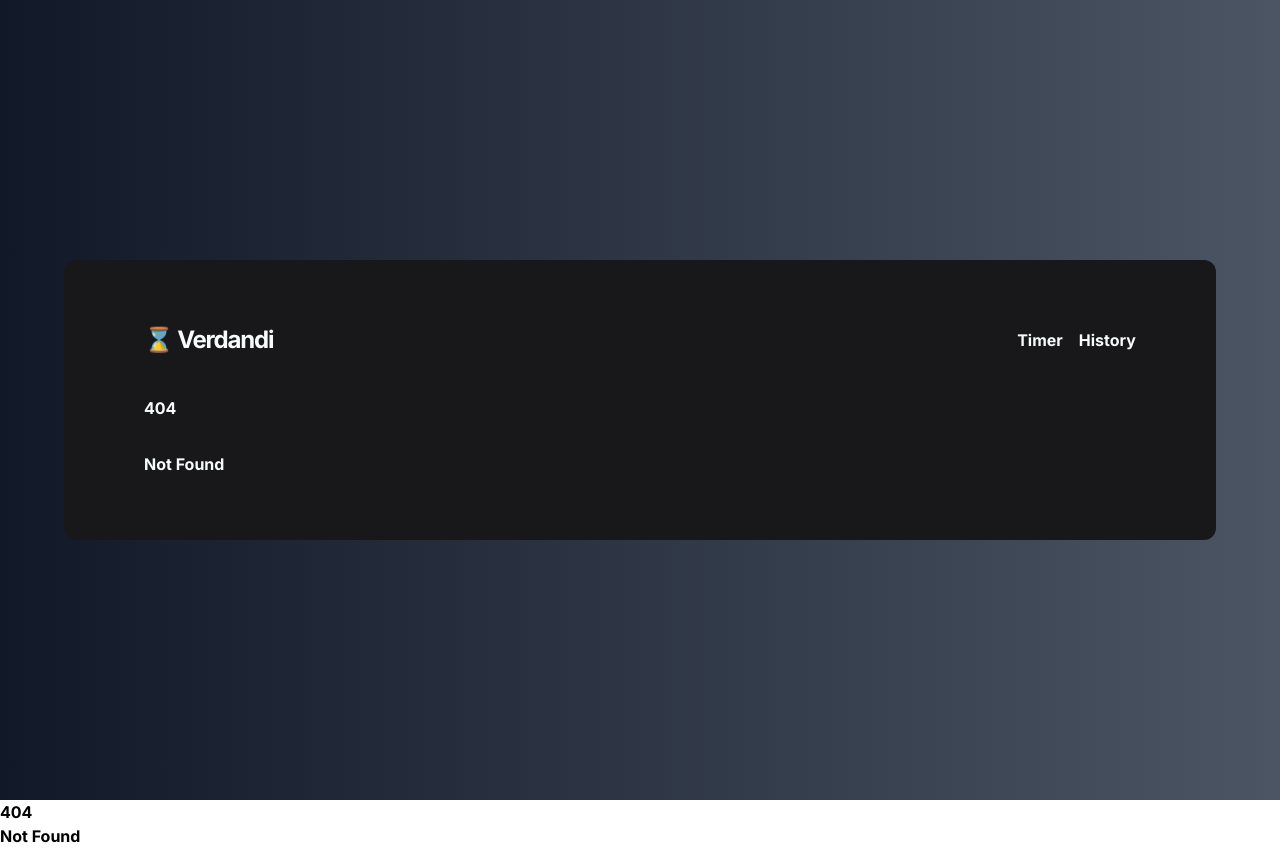
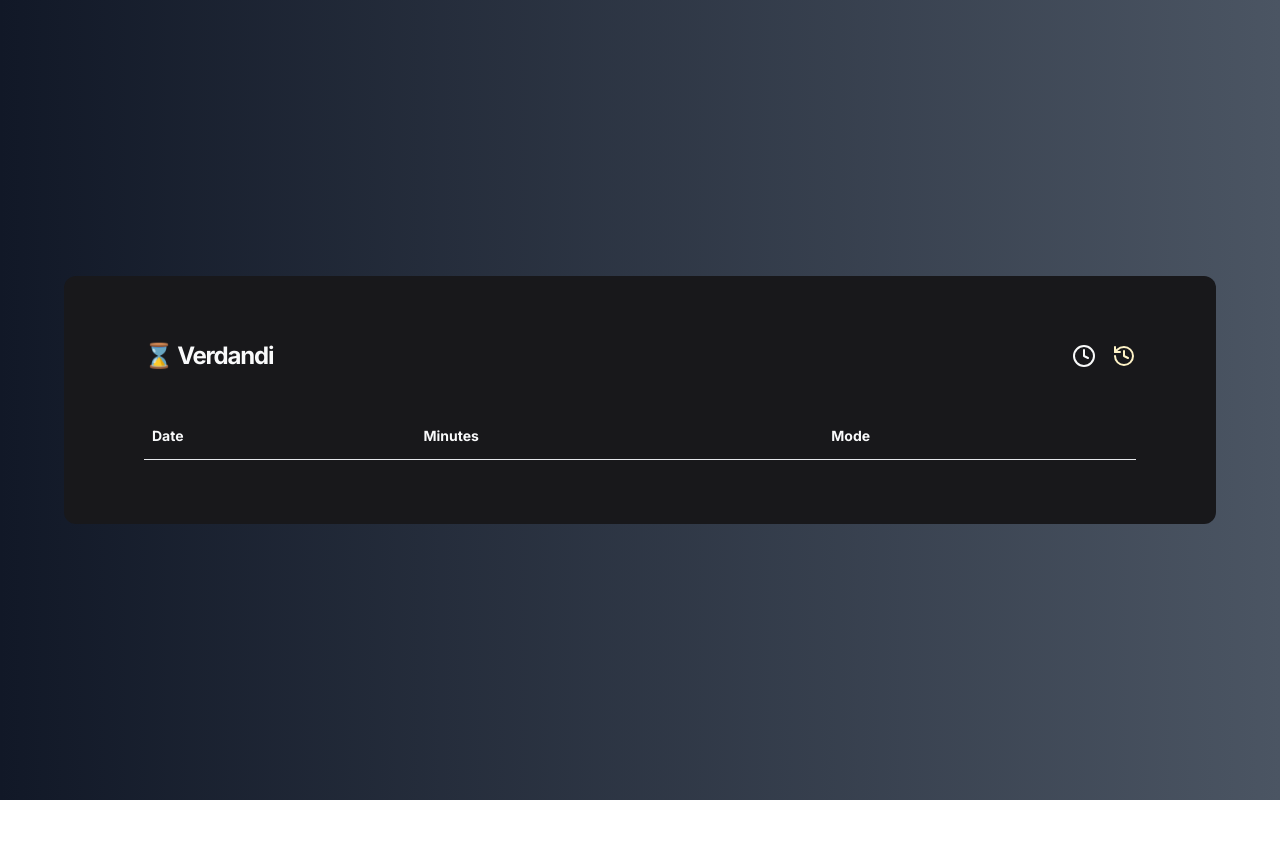
Before and after one commit to gustavosalviato/verdandi, a SvelteKit app: page /history in a window 1280 px wide. Before the commit this address had no page. After the commit the page ends 800 px from the top, so only its background shows below. Built offline with nearby package versions, Linux system fonts and the light colour scheme; a web font is replaced by a local one.

Commit message:
feat: add cycles history

```diff
--- a/src/lib/Countdown.svelte
+++ b/src/lib/Countdown.svelte
@@ -124,6 +124,12 @@
 
   $: minutes = minutesAmount.toString().padStart(2, '0')
   $: seconds = secondsAmount.toString().padStart(2, '0')
+
+  $: {
+    if ($cycleStore.activeCycle) {
+      document.title = `${mode === 'work' ? 'Working' : 'Resting'} - ${minutes}:${seconds}`
+    }
+  }
 </script>
 
 <div class="flex flex-col gap-1 items-center justify-center">
--- a/src/routes/+layout.svelte
+++ b/src/routes/+layout.svelte
@@ -1,5 +1,8 @@
-<script>
+<script lang="ts">
   import '../app.css'
+  import { page } from '$app/stores'
+
+  import { Clock, History } from 'lucide-svelte/icons'
 </script>
 
 <div
@@ -12,8 +15,18 @@
       <strong class="text-2xl tracking-tighter">⌛ Verdandi</strong>
 
       <nav class="flex items-center gap-4">
-        <a href="/">Timer</a>
-        <a href="/history">History</a>
+        <a
+          href="/"
+          title="Countdown"
+          class={`${$page.route.id === '/' && 'text-amber-100'}`}><Clock /></a
+        >
+        <a
+          href="/history"
+          title="Cycles history"
+          class={`${$page.route.id === '/history' && 'text-amber-100'}`}
+        >
+          <History />
+        </a>
       </nav>
     </header>
 
@@ -22,5 +35,3 @@
     </main>
   </div>
 </div>
-
-<slot />
--- /dev/null
+++ b/src/routes/history/+page.svelte
@@ -0,0 +1,63 @@
+<script lang="ts">
+  import { cycleStore } from '$lib/stores/cycles'
+  import { format } from 'date-fns'
+</script>
+
+<div class="w-full overflow-auto">
+  <table class="w-full text-sm">
+    <thead>
+      <tr class="border-b">
+        <th
+          class="h-12 px-2 text-left align-middle font-medium text-secondary [&:has([role=checkbox])]:pr-0"
+        >
+          Date
+        </th>
+        <th
+          class="h-12 px-2 text-left align-middle font-medium text-secondary [&:has([role=checkbox])]:pr-0"
+        >
+          Minutes
+        </th>
+        <th
+          class="h-12 px-2 text-left align-middle font-medium text-secondary [&:has([role=checkbox])]:pr-0"
+        >
+          Mode
+        </th>
+      </tr>
+    </thead>
+    <tbody>
+      {#each $cycleStore.cycles as cycle}
+        <tr>
+          <td
+            class="p-2 align-middle text-gray-50 [&:has([role=checkbox])]:pr-0"
+          >
+            <span class="block">
+              {format(new Date(cycle.startDate), 'dd/MM/yyy')}
+            </span>
+
+            <span class="block text-xs text-zinc-600">
+              {format(new Date(cycle.startDate), 'HH:mm')}
+            </span>
+          </td>
+          <td
+            class="p-2 align-middle text-gray-50 [&:has([role=checkbox])]:pr-0"
+          >
+            {cycle.minutesAmount}
+          </td>
+          <td
+            class="p-2 align-middle text-gray-50 [&:has([role=checkbox])]:pr-0"
+          >
+            <div class="flex items-center gap-1">
+              <span
+                class={`flex size-2 rounded-full ${cycle.mode === 'work' ? 'bg-emerald-500' : 'bg-amber-100'}`}
+              />
+              <span>
+                {cycle.mode}
+              </span>
+            </div>
+            <span> </span>
+          </td>
+        </tr>
+      {/each}
+    </tbody>
+  </table>
+</div>
```
